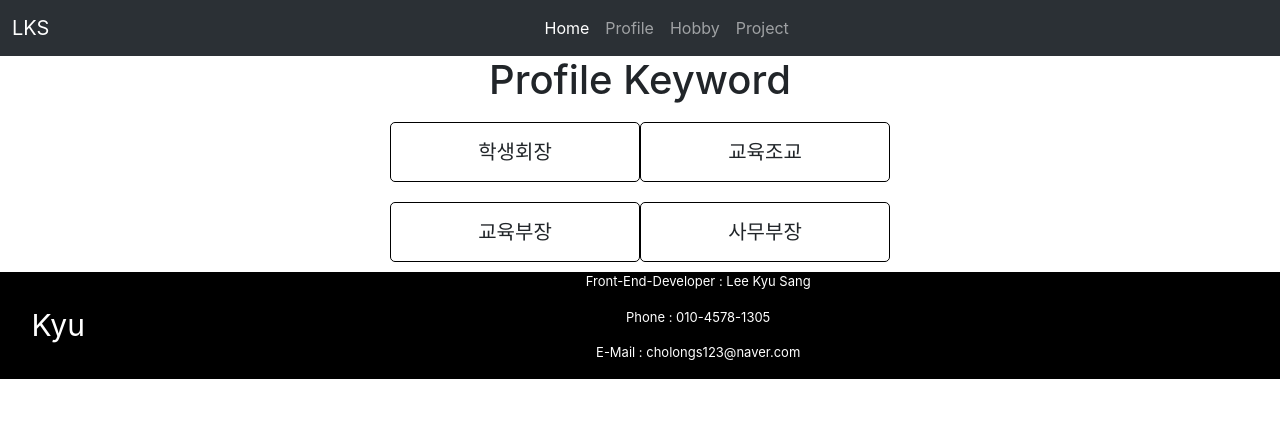
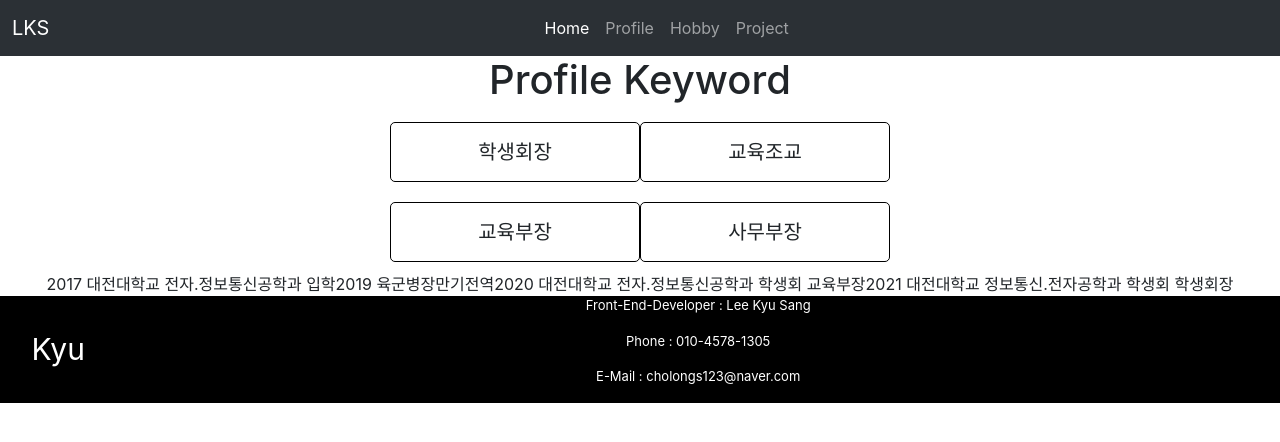
Before and after one commit to kyusang0330/react-self-introduction, a React (Create React App) app: page /profile in a window 1280 px wide. Shown: the top 442 px of the page. Built offline with nearby package versions, Linux system fonts and the light colour scheme.

Commit message:
프로필 내용 추가

```diff
--- a/src/Pages/Profile.js
+++ b/src/Pages/Profile.js
@@ -11,13 +11,18 @@ function Profile() {
         {title: '2021 대전대학교 정보통신.전자공학과 학생회 학생회장'}
     ];
 
+
+
     return (
         <div className="Profile">
             <h1>Profile Keyword</h1>
             <Grid grid1="학생회장" grid2="교육조교"/>
             <Grid grid1="교육부장" grid2="사무부장"/>
             <div className="Main-Profile">
-                {ProfileContent.title}
+                {ProfileContent[0].title}
+                {ProfileContent[1].title}
+                {ProfileContent[2].title}
+                {ProfileContent[3].title}
             </div>
         </div>
     );
```
